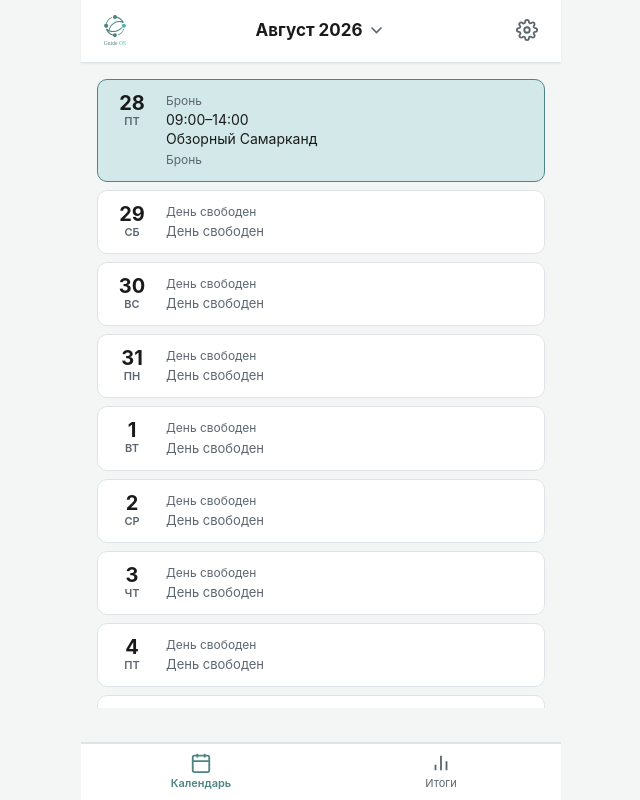
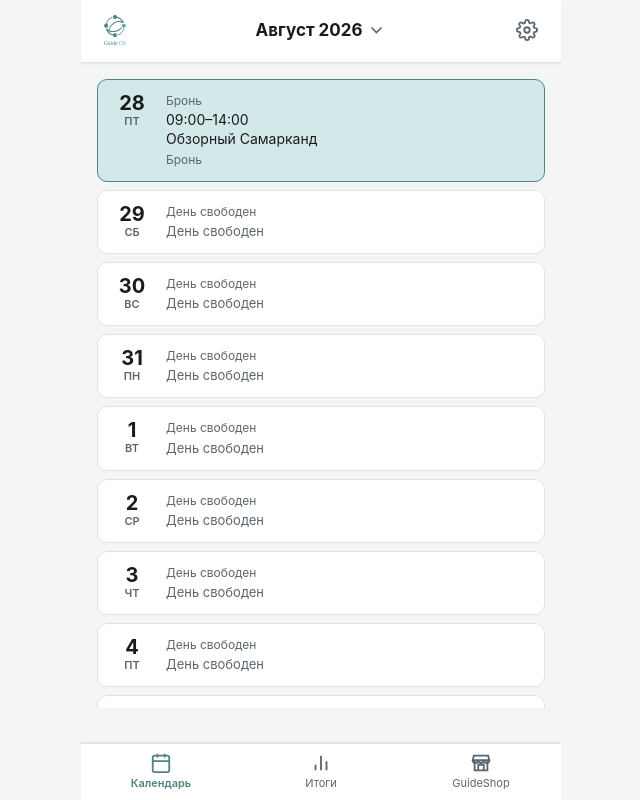
Before and after one commit to juraldinho/guide_os, a React (Vite) app in the folder miniapp/: page / in a window 1280 px wide. Shown: the whole page, without its empty margins (319-959 px from the left). Built offline with nearby package versions, Linux system fonts and the light colour scheme; no server answers.

Commit message:
Add GuideShop navigation foundation to Mini App

```diff
--- a/miniapp/src/api/types.ts
+++ b/miniapp/src/api/types.ts
@@ -71,7 +71,7 @@ export interface ConflictWarn {
 
 export type ConflictResult = ConflictBlock | ConflictWarn | null;
 
-export type TabId = 'calendar' | 'reports';
+export type TabId = 'calendar' | 'reports' | 'guideshop';
 export type CalendarScreen = 'feed' | 'day';
 
 export interface TourFormOverlayData {
--- a/miniapp/src/app/AppShell.tsx
+++ b/miniapp/src/app/AppShell.tsx
@@ -3,6 +3,7 @@ import { AppHeader } from '@/components/layout/AppHeader';
 import { CalendarPage } from '@/features/calendar/CalendarPage';
 import { useCalendar } from '@/features/calendar/CalendarContext';
 import { ReportsPage } from '@/features/reports/ReportsPage';
+import { GuideShopPage } from '@/features/guideshop/GuideShopPage';
 import { GlobalOverlays } from './GlobalOverlays';
 import { DemoErrorScreen, DemoLoadingScreen, DemoOfflineScreen } from './DemoScreens';
 
@@ -42,7 +43,13 @@ export function AppShell() {
           onToggleMonthPicker={toggleMonthPicker}
           onSettings={openSettings}
         />
-        {activeTab === 'calendar' ? <CalendarPage /> : <ReportsPage />}
+        {activeTab === 'calendar' ? (
+          <CalendarPage />
+        ) : activeTab === 'reports' ? (
+          <ReportsPage />
+        ) : (
+          <GuideShopPage />
+        )}
         <BottomNav activeTab={activeTab} onTabChange={setActiveTab} />
       </div>
       <GlobalOverlays />
--- a/miniapp/src/components/layout/AppHeader.tsx
+++ b/miniapp/src/components/layout/AppHeader.tsx
@@ -2,9 +2,10 @@ import { MonthPicker } from '@/features/calendar/components/MonthPicker';
 import { MONTH_NAMES_CAP } from '@/i18n/ru';
 import { t } from '@/i18n/strings';
 import { IconChevronDown, IconChevronUp, IconSettings } from '@/components/ui/Icons';
+import type { TabId } from '@/api/types';
 
 interface AppHeaderProps {
-  activeTab: 'calendar' | 'reports';
+  activeTab: TabId;
   headerMonth: number;
   headerYear: number;
   monthExpanded: boolean;
@@ -52,7 +53,9 @@ export function AppHeader({
               <span className="month-chevron">{chevron}</span>
             </button>
           ) : (
-            <span className="header-title-static">{t.reportsTitle}</span>
+            <span className="header-title-static">
+              {activeTab === 'reports' ? t.reportsTitle : t.guideShop}
+            </span>
           )}
         </div>
 
--- a/miniapp/src/components/layout/BottomNav.tsx
+++ b/miniapp/src/components/layout/BottomNav.tsx
@@ -1,6 +1,8 @@
 import type { TabId } from '@/api/types';
 import { t } from '@/i18n/strings';
-import { IconCalendar, IconReports } from '@/components/ui/Icons';
+import { useEffect, useRef } from 'react';
+import type { ReactNode } from 'react';
+import { IconCalendar, IconGuideShop, IconReports } from '@/components/ui/Icons';
 
 interface BottomNavProps {
   activeTab: TabId;
@@ -8,24 +10,44 @@ interface BottomNavProps {
 }
 
 export function BottomNav({ activeTab, onTabChange }: BottomNavProps) {
+  const activeItemRef = useRef<HTMLButtonElement | null>(null);
+
+  useEffect(() => {
+    activeItemRef.current?.scrollIntoView({
+      behavior: 'smooth',
+      block: 'nearest',
+      inline: 'nearest',
+    });
+  }, [activeTab]);
+
+  const tabButton = (
+    tab: TabId,
+    label: string,
+    icon: ReactNode,
+  ) => {
+    const active = activeTab === tab;
+    return (
+      <button
+        key={tab}
+        ref={active ? activeItemRef : null}
+        type="button"
+        className={`nav-item${active ? ' active' : ''}`}
+        onClick={() => onTabChange(tab)}
+        aria-current={active ? 'page' : undefined}
+      >
+        {icon}
+        <span>{label}</span>
+      </button>
+    );
+  };
+
   return (
     <nav className="bottom-nav" aria-label="Основная навигация">
-      <button
-        type="button"
-        className={`nav-item${activeTab === 'calendar' ? ' active' : ''}`}
-        onClick={() => onTabChange('calendar')}
-      >
-        <IconCalendar />
-        {t.calendar}
-      </button>
-      <button
-        type="button"
-        className={`nav-item${activeTab === 'reports' ? ' active' : ''}`}
-        onClick={() => onTabChange('reports')}
-      >
-        <IconReports />
-        {t.reports}
-      </button>
+      <div className="bottom-nav-track">
+        {tabButton('calendar', t.calendar, <IconCalendar />)}
+        {tabButton('reports', t.reports, <IconReports />)}
+        {tabButton('guideshop', t.guideShop, <IconGuideShop />)}
+      </div>
     </nav>
   );
 }
--- a/miniapp/src/components/ui/Icons.tsx
+++ b/miniapp/src/components/ui/Icons.tsx
@@ -11,6 +11,16 @@ export function IconReports() {
   return (
     <svg className="nav-icon" viewBox="0 0 24 24" fill="none" stroke="currentColor" strokeWidth="2" aria-hidden="true">
       <path d="M18 20V10M12 20V4M6 20v-6" />
+    </svg>
+  );
+}
+
+export function IconGuideShop() {
+  return (
+    <svg className="nav-icon" viewBox="0 0 24 24" fill="none" stroke="currentColor" strokeWidth="2" aria-hidden="true">
+      <path d="M3 9h18l-1.2-5H4.2L3 9Z" />
+      <path d="M5 9v11h14V9M9 20v-6h6v6" />
+      <path d="M3 9a3 3 0 0 0 6 0 3 3 0 0 0 6 0 3 3 0 0 0 6 0" />
     </svg>
   );
 }
--- /dev/null
+++ b/miniapp/src/features/guideshop/GuideShopPage.tsx
@@ -0,0 +1,21 @@
+import { t } from '@/i18n/strings';
+
+export function GuideShopPage() {
+  return (
+    <main className="main guideshop-page" aria-label={t.guideShop}>
+      <section className="card guideshop-placeholder" aria-labelledby="guideshop-official-title">
+        <h2 id="guideshop-official-title" className="guideshop-section-title">
+          {t.guideShopOfficial}
+        </h2>
+        <p className="text-muted">{t.guideShopComingSoon}</p>
+      </section>
+
+      <section className="card guideshop-placeholder" aria-labelledby="guideshop-personal-title">
+        <h2 id="guideshop-personal-title" className="guideshop-section-title">
+          {t.guideShopPersonal}
+        </h2>
+        <p className="text-muted">{t.guideShopComingSoon}</p>
+      </section>
+    </main>
+  );
+}
--- a/miniapp/src/i18n/strings.ts
+++ b/miniapp/src/i18n/strings.ts
@@ -2,6 +2,10 @@ export const t = {
   appName: 'Guide OS',
   calendar: 'Календарь',
   reports: 'Итоги',
+  guideShop: 'GuideShop',
+  guideShopOfficial: 'Официальные компании',
+  guideShopPersonal: 'Мои компании',
+  guideShopComingSoon: 'Компании появятся здесь после подключения следующего этапа.',
   today: 'Сегодня',
   settings: 'Настройки',
   add: 'Добавить',
--- a/miniapp/src/styles/global.css
+++ b/miniapp/src/styles/global.css
@@ -216,15 +216,25 @@ a { color: var(--color-action-primary); }
   right: 0;
   max-width: 480px;
   margin: 0 auto;
-  display: flex;
   background: var(--color-surface);
   border-top: 1px solid var(--color-border);
   padding-bottom: var(--safe-bottom);
   z-index: 60;
   box-shadow: 0 -1px 0 var(--color-border);
 }
+.bottom-nav-track {
+  display: flex;
+  width: 100%;
+  overflow-x: auto;
+  overscroll-behavior-x: contain;
+  scroll-snap-type: x mandatory;
+  scrollbar-width: none;
+  -webkit-overflow-scrolling: touch;
+}
+.bottom-nav-track::-webkit-scrollbar { display: none; }
 .nav-item {
-  flex: 1;
+  flex: 1 0 112px;
+  scroll-snap-align: nearest;
   display: flex;
   flex-direction: column;
   align-items: center;
@@ -238,6 +248,18 @@ a { color: var(--color-action-primary); }
 }
 .nav-item.active { color: var(--color-action-primary); font-weight: 600; }
 .nav-icon { width: 22px; height: 22px; }
+
+.guideshop-page {
+  width: 100%;
+}
+.guideshop-placeholder {
+  min-height: 120px;
+}
+.guideshop-section-title {
+  margin-bottom: var(--space-sm);
+  font-size: 17px;
+  font-weight: 700;
+}
 
 .card {
   background: var(--color-surface);
```
Also changed, not shown: 1 other file (tests, documents, lock files or other folders).
